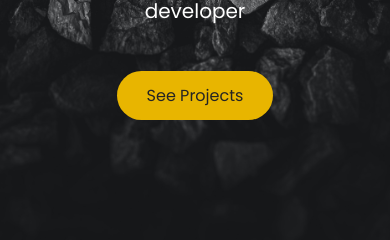
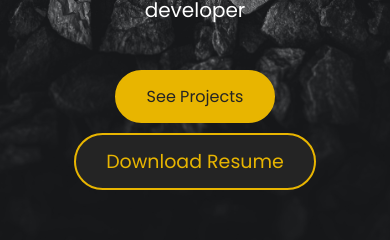
Before and after one commit to AIA-UnKNOWN/Portfolio, a React (Create React App) app: page / in a window 390 px wide. Shown: the part 595-835 px from the top of the page. Built offline with nearby package versions, Linux system fonts and the light colour scheme.

Commit message:
Updated my portfolio

```diff
--- a/src/Components/Header/Header.css
+++ b/src/Components/Header/Header.css
@@ -1,5 +1,5 @@
 .header {
-	height: 100vh;
+	min-height: 100vh;
 	max-height: 1080px;
 	display: flex;
 	justify-content: space-around;
@@ -43,14 +43,37 @@
 	margin-bottom: 45px;
 }
 
+.me .header-buttons {
+	display: flex;
+	align-items: center;
+	justify-content: flex-start;
+}
+
 .me .see-projects-button {
-	display: inline-block;
 	text-decoration: none;
 	background: var(--gold);
 	color: var(--black);
 	font-size: 19px;
 	padding: 12px 30px;
 	border-radius: 50px;
+	border: 2px solid var(--gold);
+}
+
+.me .download-button {
+	margin-left: 10px;
+	text-decoration: none;
+	font-size: 19px;
+	padding: 12px 30px;
+	border-radius: 50px;
+	border: 2px solid var(--gold);
+	background: var(--black);
+	color: var(--gold);
+	transition: all .3s;
+}
+
+.me .download-button:hover {
+	background: var(--gold);
+	color: var(--black);
 }
 
 .header .image-container {
@@ -71,6 +94,7 @@
 
 	.content {
 		justify-content: center;
+		padding-top: 70px;
 	}
 
 	.me {
@@ -95,11 +119,20 @@
 		text-align: center;
 	}
 
+	.me .header-buttons {
+		flex-direction: column;
+	}
+
 	.me .see-projects-button {
 		font-size: 16px;
 		display: block;
 		width: fit-content;
 		margin: auto;
+	}
+
+	.me .download-button {
+		margin-left: 0;
+		margin-top: 10px;
 	}
 
 	.header .image-container {
@@ -132,10 +165,18 @@
 		text-align: center;
 	}
 
+	.me .header-buttons {
+		flex-direction: column;
+	}
+
 	.me .see-projects-button {
 		display: block;
 		width: fit-content;
-		margin: auto;
+	}
+
+	.me .download-button {
+		margin-left: 0;
+		margin-top: 20px;
 	}
 
 	.me .image-container {
--- a/src/Components/Header/Header.js
+++ b/src/Components/Header/Header.js
@@ -16,7 +16,10 @@ function Header() {
 					<p className="description">
 					With many real world experiences worked at startup as a remote developer
 					</p>
-					<a href="#my-projects" className="see-projects-button">See Projects</a>
+					<div className="header-buttons">
+						<a href="#my-projects" className="see-projects-button">See Projects</a>
+						<a href="./AjboyIanAbordo-resume.pdf" className="download-button" download>Download Resume</a>
+					</div>
 				</div>
 
 				<div className="image-container">
--- a/src/Components/Projects/my-projects.js
+++ b/src/Components/Projects/my-projects.js
@@ -14,10 +14,10 @@ export const myProjects = [
 		url: ''
 	},
 	{
-		name: 'Project 3',
-		description: 'Lorem ipsum dolor sit amet, consectetur adipiscing elit, sed do eiusmod tempor incididunt ut labore et dolore magna aliqua.',
-		stacks: ['HTML', 'CSS', 'Javascript', 'ReactJS', 'MySQL'],
-		image: 'https://encrypted-tbn0.gstatic.com/images?q=tbn:ANd9GcSN26hOftzocJIhBD4xrhROdm8fcchqALyBwQ&usqp=CAU',
-		url: ''
+		name: 'Bug Tracker',
+		description: 'Simpel and fast bug tracking system that can be used for daily work.',
+		stacks: ['HTML', 'CSS', 'Tailwind CSS', 'Javascript', 'ReactJS', 'Redux', 'PHP', 'Laravel', 'MySQL'],
+		image: 'https://aia-unknown.github.io/Portfolio/images/bug-tracker.png',
+		url: 'https://github.com/AIA-UnKNOWN/bug-tracker'
 	}
 ];
```
Also changed, not shown: public/images/bug-tracker.png (added), public/manifest.json, 1 other file (tests, documents, lock files or other folders).
